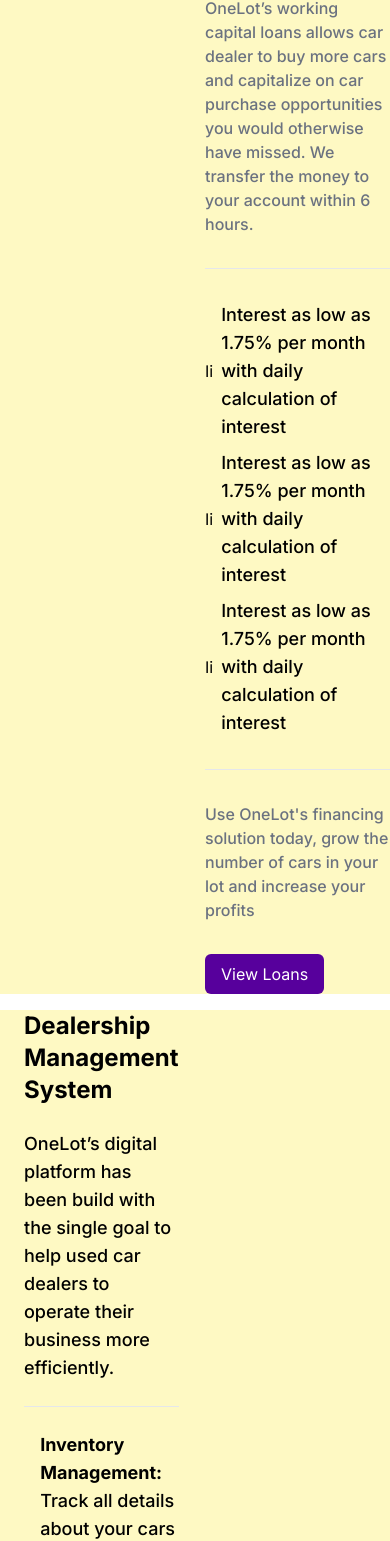
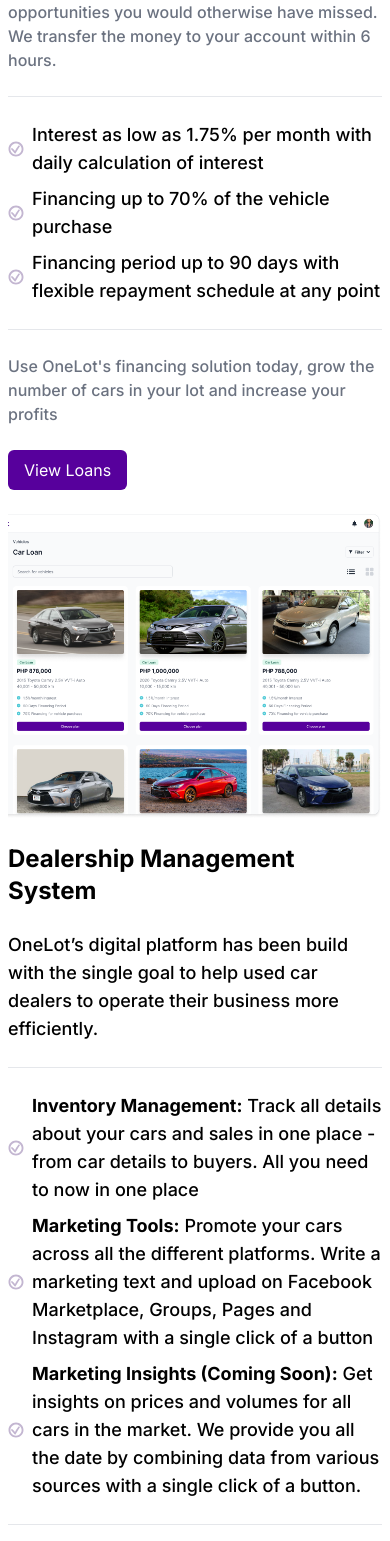
Before and after one commit to Prasangatre/onelotui, a Next.js app: page / in a window 390 px wide. Shown: the part 1943-3484 px from the top of the page. Built offline with nearby package versions, Linux system fonts and the light colour scheme.

Commit message:
finance section responsiveness

```diff
--- a/src/components/carFinance/page.tsx
+++ b/src/components/carFinance/page.tsx
@@ -1,15 +1,21 @@
 import Image from "next/image";
 import React from "react";
 import CustomButton from "../Button/customButton/page";
+import { GiConfirmed } from "react-icons/gi";
 
 const FinanceSection = () => {
   return (
-    <div className="flex flex-col gap-4">
-      <div className="bg-yellow-100 flex w-full gap-6 justify-between items-start">
-        <div>
-          <Image src={"/carfinancing.png"} height={1100} width={1500} />
+    <div className="flex flex-col gap-6">
+      <div className="flex px-2 flex-col md:flex-row md:px-0  w-full gap-6 justify-between items-start">
+        <div className="order-2 md:order-1">
+          <Image
+            src={"/carfinancing.png"}
+            height={800}
+            width={900}
+            alt="carfinance"
+          />
         </div>
-        <div className="flex flex-col gap-8">
+        <div className="flex md:order-2 md:pr-16 flex-col gap-6">
           <div className="text-2xl text-[#000000] font-bold">Car Financing</div>
           <div className="text-lg text-[#000000] font-medium">
             Dealer Inventory Loans
@@ -22,24 +28,31 @@
           <div className="h-[1px] bg-[#e5e7eb]" />
           <div className="flex flex-col gap-2">
             <div className="flex items-center gap-2">
-              <div>Ii</div>
+              <div>
+                <GiConfirmed color="#c3b6d1" fontSize={"1rem"} />
+              </div>
               <div className="text-lg text-[#000000] font-medium">
                 Interest as low as 1.75% per month with daily calculation of
                 interest
               </div>
             </div>
             <div className="flex items-center gap-2">
-              <div>Ii</div>
+              <div>
+                {" "}
+                <GiConfirmed color="#c3b6d1" fontSize={"1rem"} />
+              </div>
               <div className="text-lg text-[#000000] font-medium">
-                Interest as low as 1.75% per month with daily calculation of
-                interest
+                Financing up to 70% of the vehicle purchase
               </div>
             </div>{" "}
             <div className="flex items-center gap-2">
-              <div>Ii</div>
+              <div>
+                {" "}
+                <GiConfirmed color="#c3b6d1" fontSize={"1rem"} />
+              </div>
               <div className="text-lg text-[#000000] font-medium">
-                Interest as low as 1.75% per month with daily calculation of
-                interest
+                Financing period up to 90 days with flexible repayment schedule
+                at any point
               </div>
             </div>
           </div>
@@ -53,8 +66,8 @@
           </div>
         </div>
       </div>
-      <div className="bg-yellow-100 flex w-full gap-6 justify-between items-center">
-        <div className="flex px-6 flex-col gap-6">
+      <div className=" flex flex-col  md:flex-row md:px-0 w-full gap-6 justify-between items-center">
+        <div className="flex px-2 md:px-16 flex-col gap-6">
           <div className="text-2xl text-[#000000] font-bold">
             Dealership Management System
           </div>
@@ -66,7 +79,10 @@
           <div className="h-[1px] bg-[#e5e7eb]" />
           <div className="flex flex-col gap-2">
             <div className="flex items-center gap-2">
-              <div>Ii</div>
+              <div>
+                {" "}
+                <GiConfirmed color="#c3b6d1" fontSize={"1rem"} />
+              </div>
               <div className="text-lg text-[#000000] font-medium">
                 <span className="text-[#000] font-bold">
                   Inventory Management:
@@ -76,23 +92,29 @@
               </div>
             </div>
             <div className="flex items-center gap-2">
-              <div>Ii</div>
+              <div>
+                {" "}
+                <GiConfirmed color="#c3b6d1" fontSize={"1rem"} />
+              </div>
               <div className="text-lg text-[#000000] font-medium">
-                <span className="text-[#000] font-bold">
-                  Inventory Management:
-                </span>{" "}
-                Track all details about your cars and sales in one place - from
-                car details to buyers. All you need to now in one place
+                <span className="text-[#000] font-bold">Marketing Tools:</span>{" "}
+                Promote your cars across all the different platforms. Write a
+                marketing text and upload on Facebook Marketplace, Groups, Pages
+                and Instagram with a single click of a button
               </div>
             </div>{" "}
             <div className="flex items-center gap-2">
-              <div>Ii</div>
+              <div>
+                {" "}
+                <GiConfirmed color="#c3b6d1" fontSize={"1rem"} />
+              </div>
               <div className="text-lg text-[#000000] font-medium">
                 <span className="text-[#000] font-bold">
-                  Inventory Management:
+                  Marketing Insights (Coming Soon):
                 </span>{" "}
-                Track all details about your cars and sales in one place - from
-                car details to buyers. All you need to now in one place
+                Get insights on prices and volumes for all cars in the market.
+                We provide you all the date by combining data from various
+                sources with a single click of a button.
               </div>
             </div>
           </div>
@@ -105,7 +127,12 @@
           </div>
         </div>
         <div>
-          <Image src={"/dmscontent.png"} height={1100} width={1500} />
+          <Image
+            alt="content"
+            src={"/dmscontent.png"}
+            height={400}
+            width={800}
+          />
         </div>
       </div>
     </div>
```
